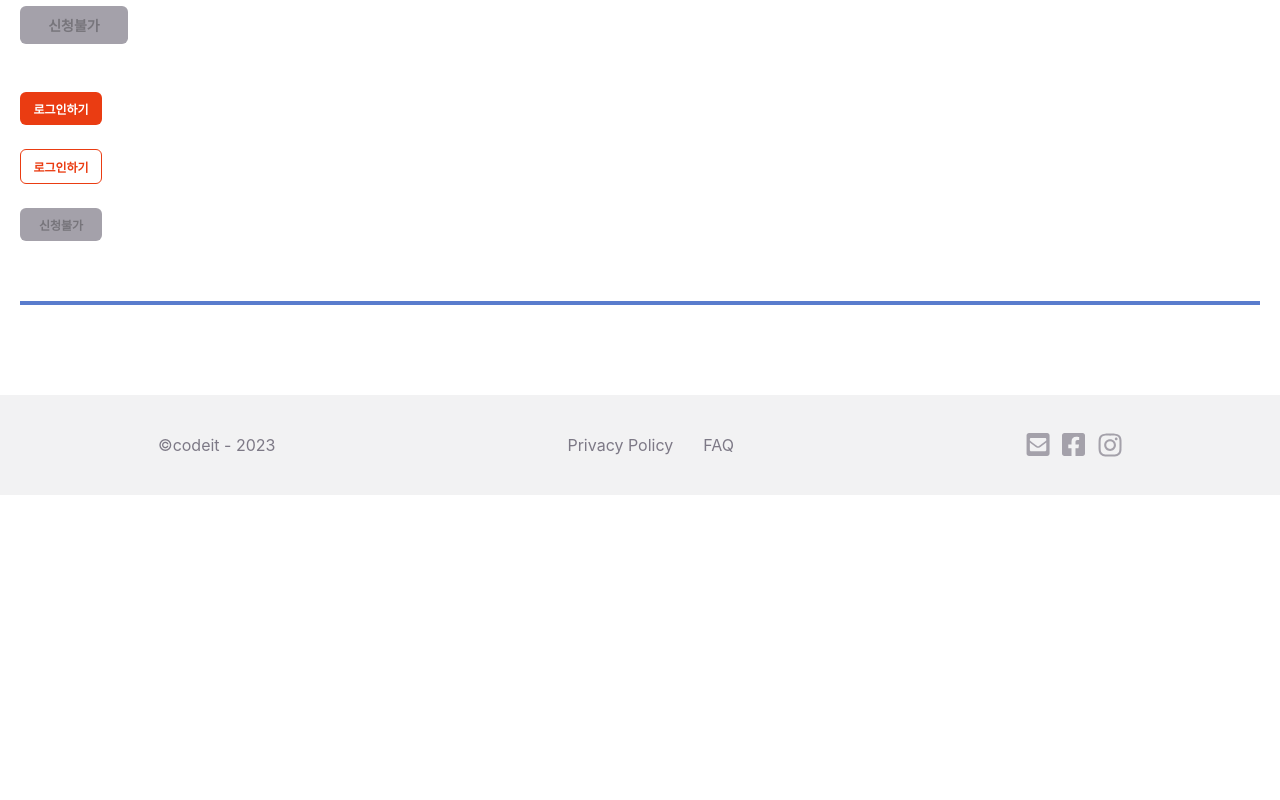
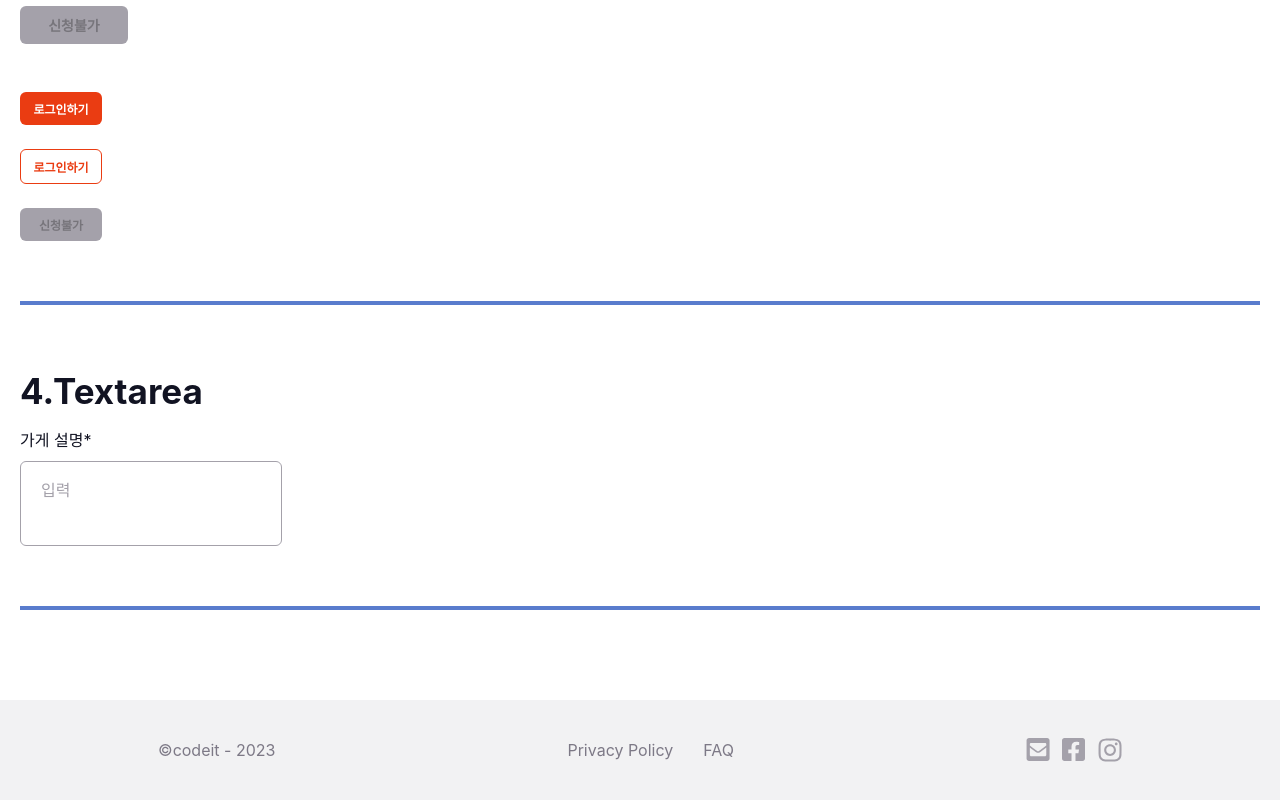
Before and after one commit to codeit-sprint12-part3/the-julge, a Next.js app: page /sample/components/Sang in a window 1280 px wide. Shown: the part 1501-2301 px from the top of the page. Before the commit the page ends 1996 px from the top, so only its background shows below. Built offline with nearby package versions, Linux system fonts and the light colour scheme; a web font is replaced by a local one.

Commit message:
feat: 공용 컴포넌트 Texxarea 완료

```diff
--- a/src/components/ui/Input.tsx
+++ b/src/components/ui/Input.tsx
@@ -29,7 +29,7 @@ const Input = ({
     <>
       {
         label &&
-        <label htmlFor={id} className={`${style.label} ${className}`}>
+        <label htmlFor={id} className={`${style.label}`}>
           {label}
           {required && <span className={style.required}>
             *
--- /dev/null
+++ b/src/components/ui/Textarea.module.css
@@ -0,0 +1,21 @@
+.label {
+  display: block;
+  color: var(--font-color);
+  margin-bottom: 0.8rem;
+  line-height: 1.6;
+}
+
+.textarea {
+  display: block;
+  border-radius: 0.6rem;
+  background-color: var(--white);
+  padding: 1.6rem 2rem;
+  border: 1px solid var(--gray-500);
+  line-height: 1.6;
+  overflow-y: auto;
+  color: var(--font-color);
+}
+
+.textarea::placeholder {
+  color: var(--gray-500);
+}
--- /dev/null
+++ b/src/components/ui/Textarea.tsx
@@ -0,0 +1,41 @@
+import style from "./Textarea.module.css";
+
+interface TextareaProps {
+  value?: string;
+  onChange?: (e: React.ChangeEvent<HTMLTextAreaElement>) => void;
+  placeholder?: string;
+  label?: string;
+  required?: boolean;
+  id?: string;
+  className?: string;
+}
+
+const Textarea = ({ value, required, label, placeholder, className, id, onChange }: TextareaProps) => {
+
+  return (
+    <>
+      {
+        label &&
+        <label htmlFor={id} className={`${style.label}`}>
+          {label}
+          {required && <span className={style.required}>
+            *
+            <em className="blind">
+              필수입력
+            </em>
+          </span>}
+        </label>
+      }
+
+      <textarea
+        value={value}
+        onChange={onChange}
+        id={id}
+        placeholder={placeholder}
+        className={`${style.textarea} ${className}`}
+      />
+    </>
+  )
+}
+
+export default Textarea;
--- a/src/pages/sample/components/Sang.tsx
+++ b/src/pages/sample/components/Sang.tsx
@@ -3,6 +3,7 @@ import style from "./Sang.module.css";
 import CustomSelect from "../../../components/ui/CustomSelect";
 import { useEffect, useState } from "react";
 import Button from "@/components/ui/Button";
+import Textarea from "@/components/ui/Textarea";
 
 const Sang = () => {
 
@@ -14,6 +15,12 @@ const Sang = () => {
     setMenuItems(fetchedData);
 
   }, [])
+
+  const [value, setValue] = useState('');
+
+  const handleTextareaChange = (e: React.ChangeEvent<HTMLTextAreaElement>) => {
+    setValue(e.target.value);
+  };
 
   return <div className={style.wrapper}>
     <div className={style.box}>
@@ -187,6 +194,20 @@ const Sang = () => {
         disabled={true}
       />
     </div>
+    <div className={style.box}>
+      <h1 className={style.title}>
+        4.Textarea
+      </h1>
+      <Textarea
+        id="textArea"
+        value={value}
+        label="가게 설명"
+        placeholder="입력"
+        required={true}
+        onChange={handleTextareaChange}
+        className={style.customTextarea}
+      />
+    </div>
   </div>;
 };
 
```
